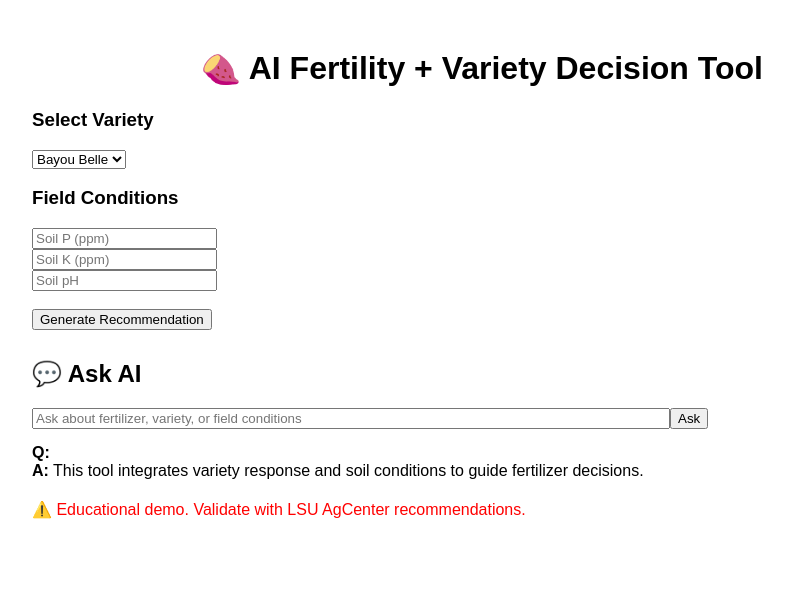
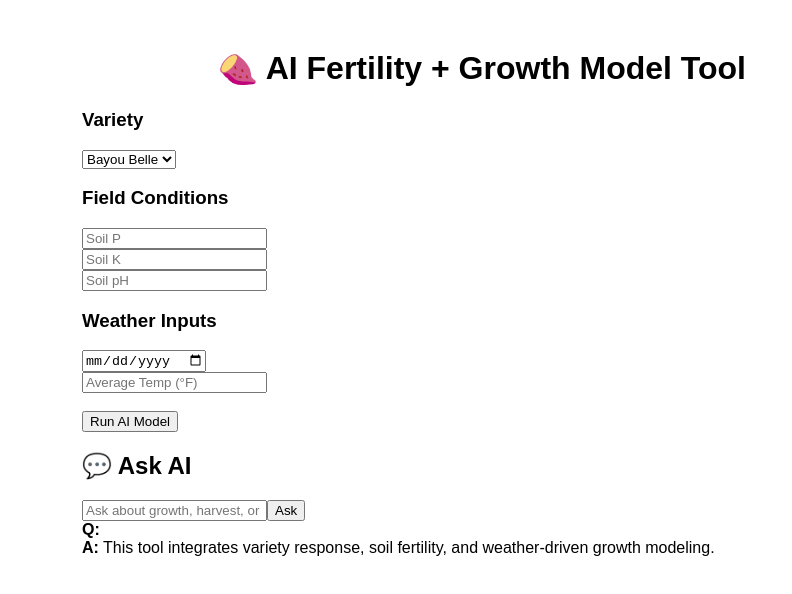
Before and after one commit to ipomoea2000/sweetpotato-ai-demo, a Next.js app: page / in a window 1280 px wide. Both pictures are taken after a click on the button "Ask". Shown: the top 594 px of the page, without its empty margins (158-950 px from the left). Built offline with nearby package versions, Linux system fonts and the light colour scheme.

Commit message:
Update page.js

```diff
--- a/app/page.js
+++ b/app/page.js
@@ -6,7 +6,9 @@ export default function AdvancedFertilityApp() {
     variety: "Bayou Belle",
     soilP: "",
     soilK: "",
-    pH: ""
+    pH: "",
+    plantingDate: "",
+    avgTemp: ""
   });
 
   const [output, setOutput] = useState(null);
@@ -17,27 +19,17 @@ export default function AdvancedFertilityApp() {
     "Bayou Belle": {
       type: "Efficient non-responder",
       adjustment: { N: -0.1, P: -0.2, K: -0.1 },
-      note: "Performs well under low fertility; minimal response to added inputs"
+      note: "Performs well under low fertility"
     },
     "Evangeline": {
       type: "Inefficient non-responder",
       adjustment: { N: 0.2, P: 0.2, K: 0.1 },
-      note: "Requires higher fertility to maintain yield"
+      note: "Requires higher fertility"
     },
     "Orleans": {
       type: "Efficient responder",
       adjustment: { N: 0.2, P: 0, K: 0.2 },
-      note: "Highly responsive to N and K inputs"
-    },
-    "Beauregard": {
-      type: "Variable",
-      adjustment: { N: 0.1, P: 0.1, K: 0.1 },
-      note: "Moderate and inconsistent response"
-    },
-    "Murasaki": {
-      type: "Limited data",
-      adjustment: { N: 0, P: 0, K: 0.1 },
-      note: "Moderate K sensitivity; limited data"
+      note: "Responds strongly to N and K"
     }
   };
 
@@ -60,25 +52,40 @@ export default function AdvancedFertilityApp() {
 
     let lime = Number(inputs.pH) < 5.8 ? "Apply lime to reach pH ~6.0" : "No lime required";
 
-    setOutput({ adjusted, lime, varietyInfo: v });
+    // GDD Calculation
+    const Tbase = 60;
+    const avgTemp = Number(inputs.avgTemp);
+    const dailyGDD = Math.max(0, avgTemp - Tbase);
+    const targetGDD = 2400;
+
+    const daysToHarvest = Math.ceil(targetGDD / (dailyGDD || 1));
+
+    let harvestDate = "";
+    if (inputs.plantingDate) {
+      const plantDate = new Date(inputs.plantingDate);
+      plantDate.setDate(plantDate.getDate() + daysToHarvest);
+      harvestDate = plantDate.toDateString();
+    }
+
+    setOutput({
+      adjusted,
+      lime,
+      harvestDate,
+      daysToHarvest,
+      varietyInfo: v
+    });
   };
 
   const askAI = () => {
     let response = "";
     const v = varieties[inputs.variety];
 
-    if (question.toLowerCase().includes("why")) {
-      response = `The recommendation reflects that ${inputs.variety} is a ${v.type}. ${v.note}. Fertilizer rates adjust based on efficiency and responsiveness.`;
-    } else if (question.toLowerCase().includes("best variety")) {
-      if (Number(inputs.soilP) > 30 && Number(inputs.soilK) > 120) {
-        response = "High fertility fields favor responsive varieties like Orleans.";
+    if (question.toLowerCase().includes("harvest")) {
+      response = `Harvest is estimated based on degree day accumulation (~2400 GDD for sweetpotato maturity).`;
+    } else if (question.toLowerCase().includes("why")) {
+      response = `${inputs.variety} is a ${v.type}. ${v.note}, which influences fertilizer recommendations.`;
     } else {
-        response = "Lower fertility fields are better suited to efficient varieties like Bayou Belle.";
-      }
-    } else if (question.toLowerCase().includes("nitrogen") || question.toLowerCase().includes("N")) {
-      response = `${inputs.variety} shows ${v.type} behavior, so nitrogen rates are adjusted accordingly.`;
-    } else {
-      response = "This tool integrates variety response and soil conditions to guide fertilizer decisions.";
+      response = "This tool integrates variety response, soil fertility, and weather-driven growth modeling.";
     }
 
     setChat([...chat, { q: question, a: response }]);
@@ -86,65 +93,57 @@ export default function AdvancedFertilityApp() {
   };
 
   return (
-    <div style={{ fontFamily: "Arial", maxWidth: 900, margin: "auto", padding: 20 }}>
-      <h1 style={{ textAlign: "center" }}>🍠 AI Fertility + Variety Decision Tool</h1>
+    <div style={{ fontFamily: "Arial", maxWidth: 800, margin: "auto", padding: 20 }}>
+      <h1 style={{ textAlign: "center" }}>🍠 AI Fertility + Growth Model Tool</h1>
 
-      <div>
-        <h3>Select Variety</h3>
+      <h3>Variety</h3>
       <select name="variety" value={inputs.variety} onChange={handleChange}>
         {Object.keys(varieties).map((v) => (
           <option key={v}>{v}</option>
         ))}
       </select>
-      </div>
 
-      <div>
       <h3>Field Conditions</h3>
-        <input placeholder="Soil P (ppm)" name="soilP" onChange={handleChange} /> <br />
-        <input placeholder="Soil K (ppm)" name="soilK" onChange={handleChange} /> <br />
-        <input placeholder="Soil pH" name="pH" onChange={handleChange} />
-      </div>
+      <input placeholder="Soil P" name="soilP" onChange={handleChange} /><br/>
+      <input placeholder="Soil K" name="soilK" onChange={handleChange} /><br/>
+      <input placeholder="Soil pH" name="pH" onChange={handleChange} /><br/>
+
+      <h3>Weather Inputs</h3>
+      <input type="date" name="plantingDate" onChange={handleChange} /><br/>
+      <input placeholder="Average Temp (°F)" name="avgTemp" onChange={handleChange} /><br/>
 
       <br />
-      <button onClick={calculate}>Generate Recommendation</button>
+      <button onClick={calculate}>Run AI Model</button>
 
       {output && (
         <div style={{ marginTop: 20, border: "1px solid #ccc", padding: 15 }}>
-          <h2>Recommendation</h2>
-          <p>N: {output.adjusted.N} lbs/ac</p>
-          <p>P2O5: {output.adjusted.P} lbs/ac</p>
-          <p>K2O: {output.adjusted.K} lbs/ac</p>
+          <h2>Fertilizer Recommendation</h2>
+          <p>N: {output.adjusted.N}</p>
+          <p>P: {output.adjusted.P}</p>
+          <p>K: {output.adjusted.K}</p>
           <p>{output.lime}</p>
 
-          <h3>Variety Insight</h3>
-          <p><strong>{inputs.variety}</strong> – {output.varietyInfo.type}</p>
-          <p>{output.varietyInfo.note}</p>
+          <h2>Harvest Prediction</h2>
+          <p>Estimated harvest date: {output.harvestDate}</p>
+          <p>Days to harvest: {output.daysToHarvest}</p>
         </div>
       )}
 
-      <div style={{ marginTop: 30 }}>
       <h2>💬 Ask AI</h2>
       <input
-          placeholder="Ask about fertilizer, variety, or field conditions"
         value={question}
         onChange={(e) => setQuestion(e.target.value)}
-          style={{ width: "70%" }}
+        placeholder="Ask about growth, harvest, or fertilizer"
       />
       <button onClick={askAI}>Ask</button>
 
-        <div style={{ marginTop: 15 }}>
       {chat.map((c, i) => (
-            <div key={i} style={{ marginBottom: 10 }}>
+        <div key={i}>
           <strong>Q:</strong> {c.q}<br />
           <strong>A:</strong> {c.a}
         </div>
       ))}
-        </div>
-      </div>
 
-      <p style={{ color: "red", marginTop: 20 }}>
-        ⚠️ Educational demo. Validate with LSU AgCenter recommendations.
-      </p>
     </div>
   );
 }
```
Lines whose indentation alone changed are shown as unchanged.
